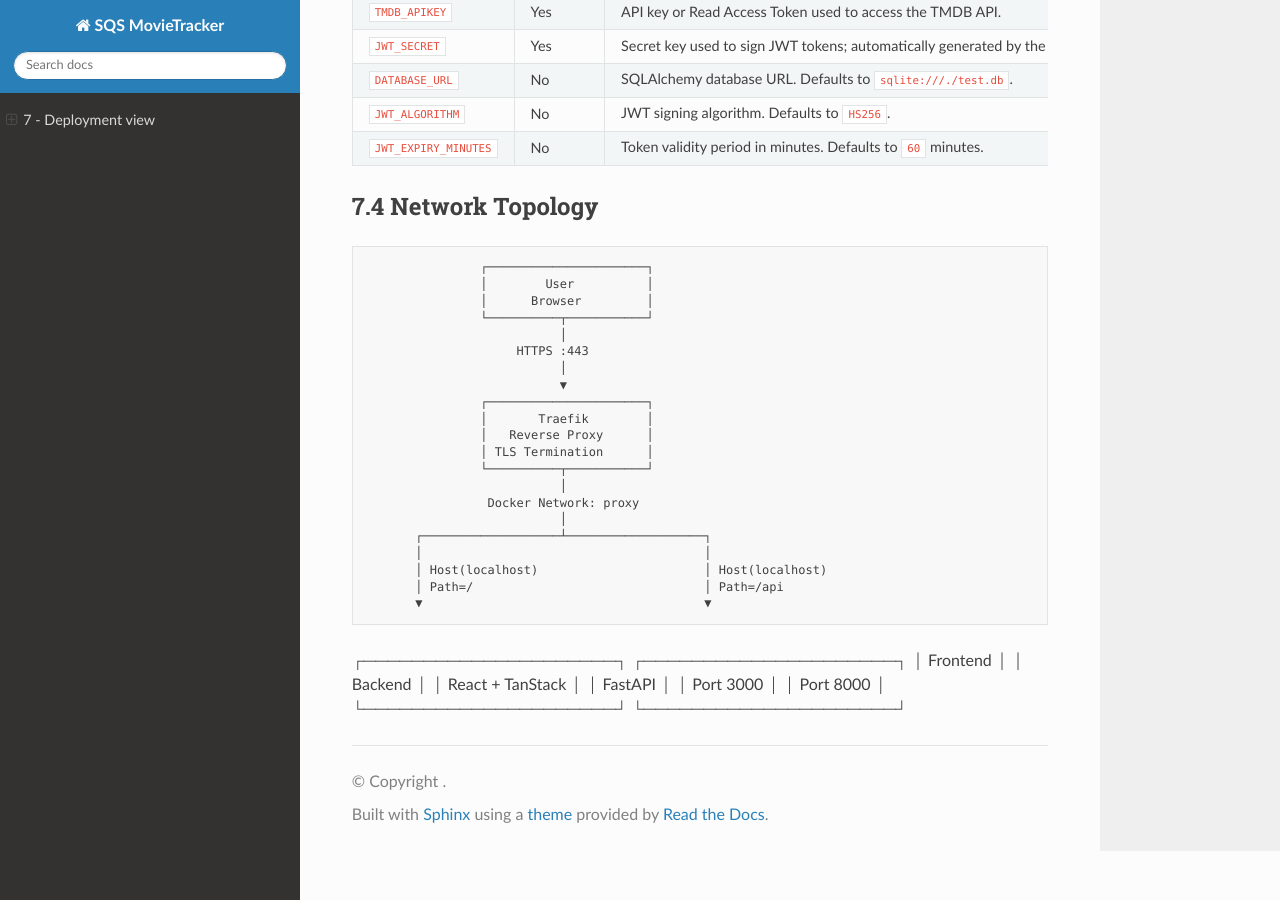
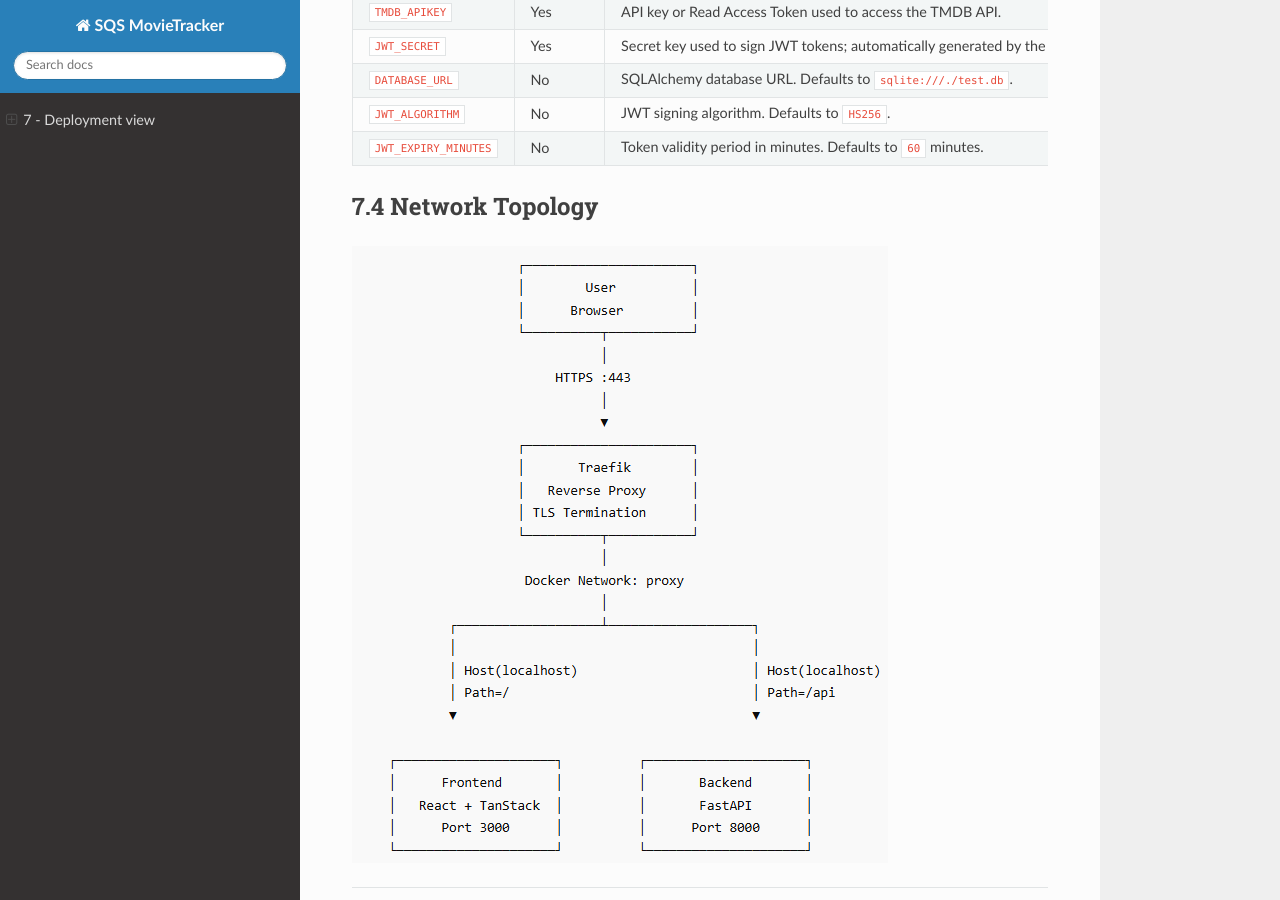
Before and after one commit to DanielSchmerber/SQS26_MovieTracker, a Sphinx documentation site: the page built from docs/arc42/07_deployment_view.md, in a window 1280 px wide and 900 px high, scrolled down 1662 px. Built offline with Sphinx 7.4.7 and the Read the Docs theme 3.1.0, drawn with Linux system fonts in a browser that asks for light colours.

```diff
--- a/docs/arc42/07_deployment_view.md
+++ b/docs/arc42/07_deployment_view.md
@@ -34,30 +34,4 @@ The runtime configuration is loaded from a .env file located in the project's ro
 
 ## 7.4 Network Topology
 
-                    ┌──────────────────────┐
-                    │        User          │
-                    │      Browser         │
-                    └──────────┬───────────┘
-                               │
-                         HTTPS :443
-                               │
-                               ▼
-                    ┌──────────────────────┐
-                    │       Traefik        │
-                    │   Reverse Proxy      │
-                    │ TLS Termination      │
-                    └──────────┬───────────┘
-                               │
-                     Docker Network: proxy
-                               │
-           ┌───────────────────┴───────────────────┐
-           │                                       │
-           │ Host(localhost)                       │ Host(localhost)
-           │ Path=/                                │ Path=/api
-           ▼                                       ▼
-
-   ┌─────────────────────┐          ┌─────────────────────┐
-   │      Frontend       │          │       Backend       │
-   │   React + TanStack  │          │       FastAPI       │
-   │      Port 3000      │          │      Port 8000      │
-   └─────────────────────┘          └─────────────────────┘
+![alt text](diagrams/network_topology.png)
```
Also changed, not shown: docs/arc42/05_building_block_view.md (+33 -3 lines), docs/installation.md (+8 -4 lines), docs/local_dev.md (+2 -1 lines), docs/arc42/diagrams/backend_whitebox_diagram.png (added), docs/arc42/diagrams/network_topology.png (added), docs/arc42/diagrams/whitebox_overall_system_diagram.png, docs/arc42/image.png (added).
